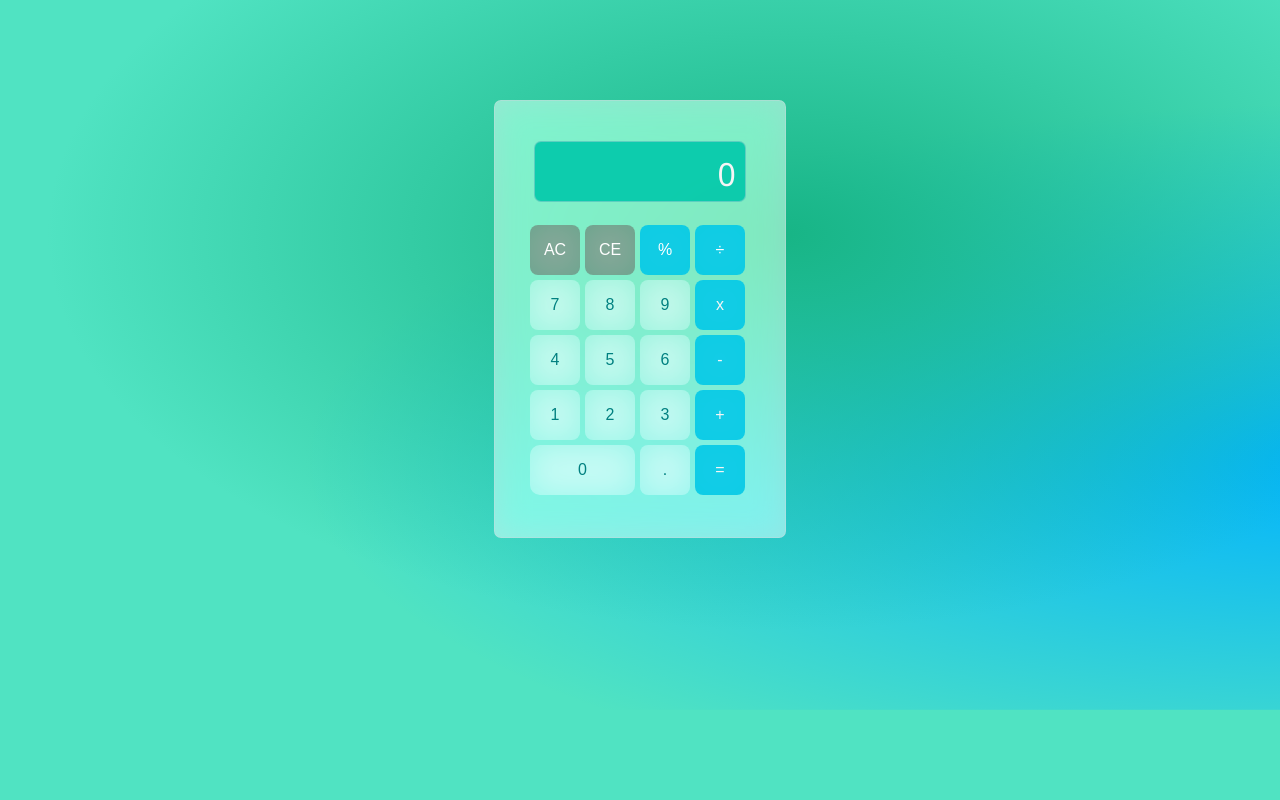
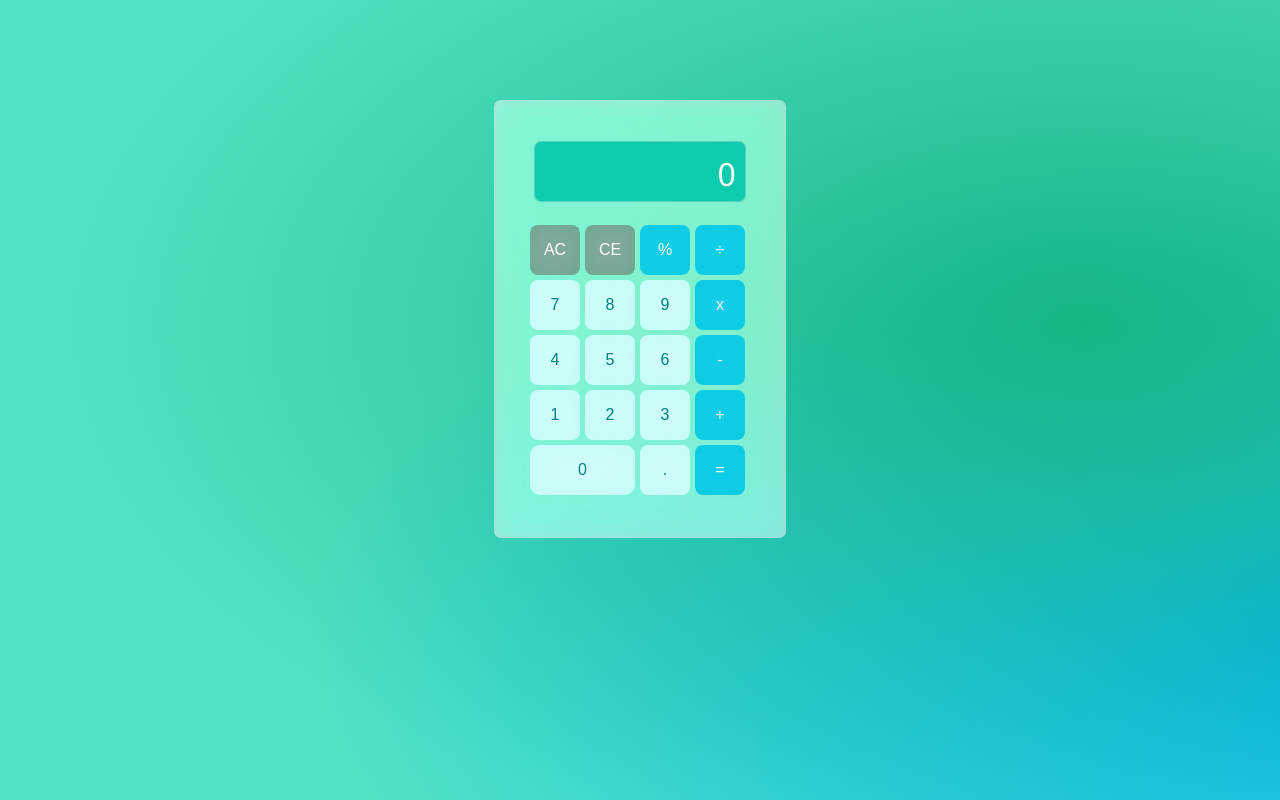
Before and after one commit to d31a/react-calculator, a React (Create React App) app: page / in a window 1280 px wide. Built offline with nearby package versions, Linux system fonts and the light colour scheme.

Commit message:
updating styles and percent computation

```diff
--- a/src/Calc.js
+++ b/src/Calc.js
@@ -75,7 +75,7 @@ export default function Calc() {
             : operation === "/"
             ? prev / curr
             : operation === "%"
-            ? prev % curr
+            ? (prev / 100) * curr
             : curr;
         setCurrentValue(computation); // sets the value to the computation variable
         setPreviousValue("0"); // erases previous value
--- a/src/styles.css
+++ b/src/styles.css
@@ -12,8 +12,8 @@ body {
       hsl(162, 77%, 40%) 0,
       transparent 59%
     ),
-    radial-gradient(at 82% 65%, hsl(198, 100%, 50%) 0, transparent 55%);
-  background-size: 130% 130%;
+    radial-gradient(at 60% 65%, hsl(198, 100%, 50%) 0, transparent 55%);
+  background-size: 180% 180%;
   background-repeat: no-repeat;
 }
 
@@ -61,7 +61,7 @@ button {
   margin-right: 5px;
   border: 0px solid;
   border-radius: 8px;
-  background-color: rgb(212, 254, 255, 0.3);
+  background-color: rgb(212, 254, 255, 0.8);
   color: teal;
   font-weight: 500;
   cursor: pointer;
@@ -113,7 +113,7 @@ button:nth-last-child(1) {
   margin-right: 5px;
   border: 0px solid;
   border-radius: 10px;
-  background-color: rgb(212, 254, 255, 0.3);
+  background-color: rgb(212, 254, 255, 0.8);
   backdrop-filter: blur(16px) saturate(180%);
   color: teal;
   font-weight: 500;
```
